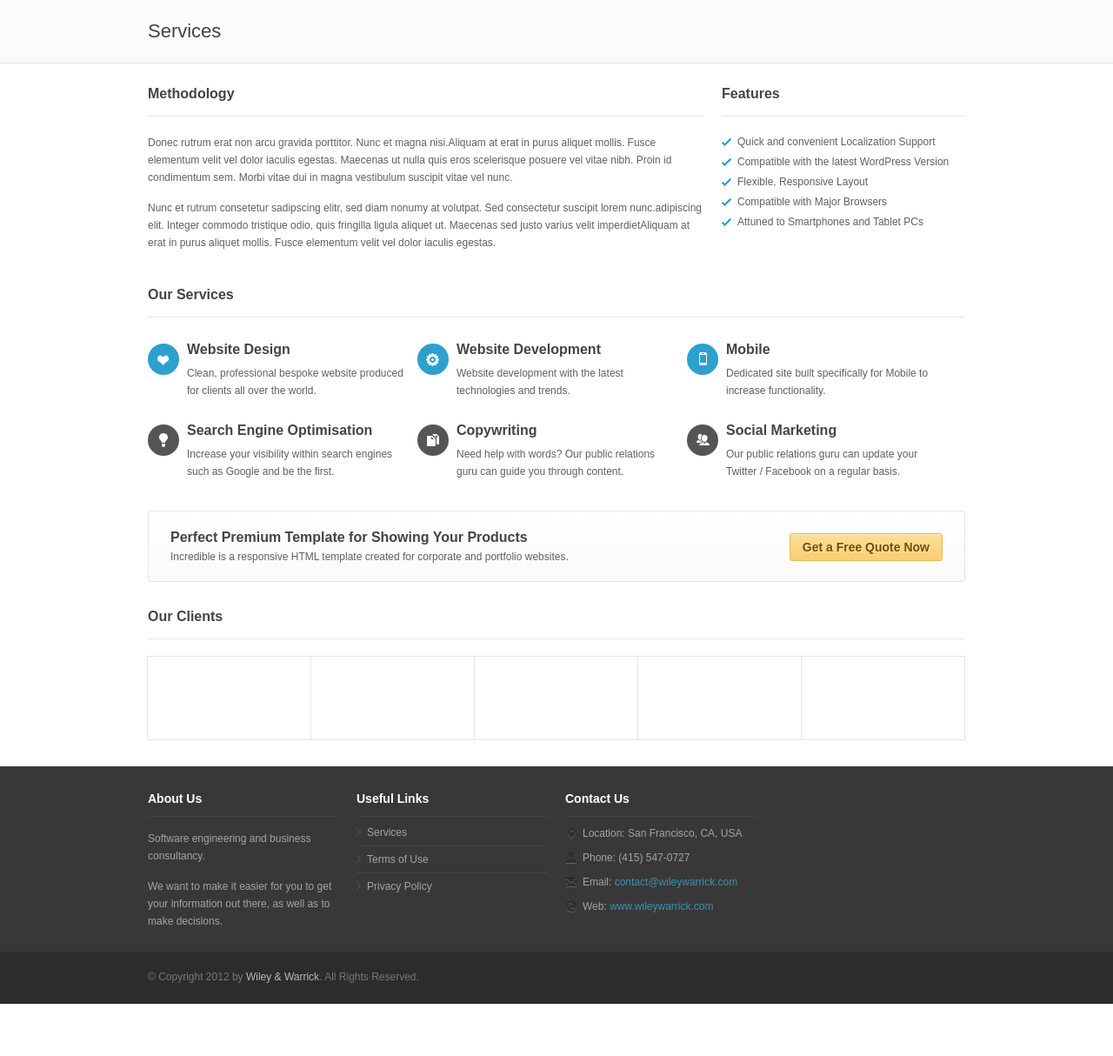
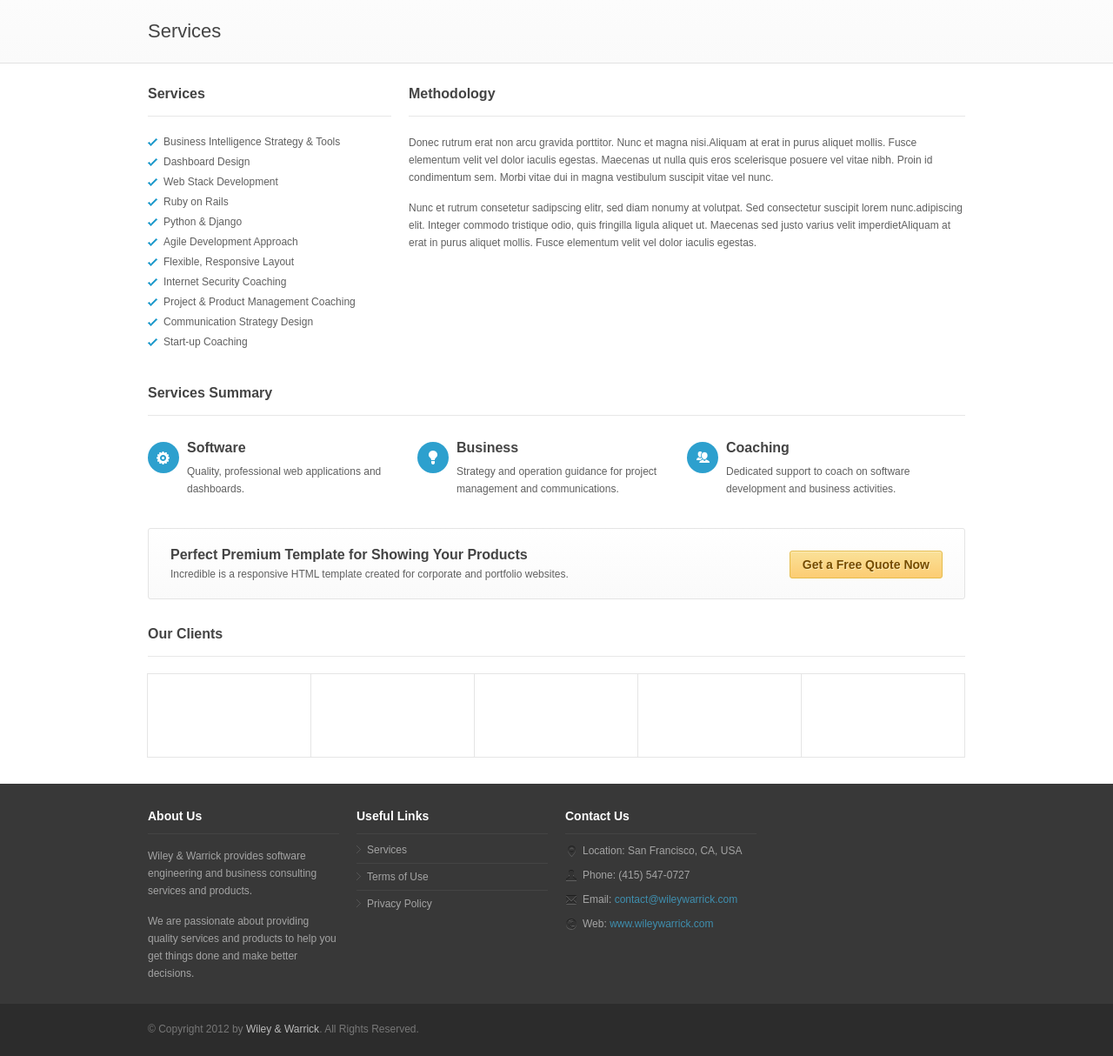
Before and after one commit to nyghtowl/Wiley, a Flask app: page /services in a window 1280 px wide. Shown: the part 80-1294 px from the top of the page at 87% size. Before the commit the page ends 1234 px from the top, so only its background shows below. Run offline with Flask 2, Linux system fonts and the light colour scheme; some libraries are stand-ins or nearby versions.

Commit message:
Created a partial of the summary services that is linked into index and services page. Updated services description page. Rearraged views to put the main ones to keep at the top.

```diff
--- a/app/templates/layout.html
+++ b/app/templates/layout.html
@@ -62,7 +62,7 @@
 							<li><a href="{{url_for('services')}}">Coaching</a></li>
 						</ul>
 					</li>
-					<li><a href="{{url_for('portfolio_2')}}">Portfolio</a>
+					<li><a href="{{url_for('portfolio_3')}}">Portfolio</a>
 						<ul>
 							<li><a href="http://github/nyghtowl">Github</a></li>
 						</ul>
@@ -92,8 +92,8 @@
 		<!-- About -->
 		<div class="four columns">
 			<h5>About Us</h5>
-			<p>Software engineering and business consultancy.</p>
-			<p>We want to make it easier for you to get your information out there, as well as to make decisions.</p>
+			<p>Wiley & Warrick provides software engineering and business consulting services and products.</p>
+			<p>We are passionate about providing quality services and products to help you get things done and make better decisions.</p>
 		</div>
 
 		<!-- Useful Links -->
--- /dev/null
+++ b/app/templates/service_summary_partial.html
@@ -0,0 +1,38 @@
+<!-- Service Summary Partial -->
+
+
+		<!-- Icon Box Start -->
+		<div class="one-third column alpha">
+			<div class="feature">
+				<div class="feature-circle blue"><img src="./static/images/features_ico_02.png" alt="" /></div>
+				<div class="feature-description">
+					<h4>Software</h4>
+					<p>Quality, professional web applications and dashboards.</p>
+				</div>
+			</div>
+		</div>
+		<!-- Icon Box End -->
+
+		<!-- Icon Box Start -->
+		<div class="one-third column alpha">
+			<div class="feature">
+				<div class="feature-circle blue"><img src="./static/images/features_ico_04.png" alt="" /></div>
+				<div class="feature-description">
+					<h4>Business</h4>
+					<p>Strategy and operation guidance for project management and communications.</p>
+				</div>
+			</div>
+		</div>
+		<!-- Icon Box End -->
+
+		<!-- Icon Box Start -->
+		<div class="one-third column alpha">
+			<div class="feature">
+				<div class="feature-circle blue"><img src="./static/images/features_ico_06.png" alt="" /></div>
+				<div class="feature-description">
+					<h4>Coaching</h4>
+					<p>Dedicated support to coach on software development and business activities.</p>
+				</div>
+			</div>
+		</div>
+		<!-- Icon Box End -->
--- a/app/templates/services.html
+++ b/app/templates/services.html
@@ -20,105 +20,43 @@
 <div class="container">
 
 	<!-- Standard Structure -->
+
+	<div class="five columns">
+		<h4 class="headline">Services</h4>
+		<p>
+
+		<ul class="check_list">
+			<li>Business Intelligence Strategy & Tools</li>
+			<li>Dashboard Design</li>
+			<li>Web Stack Development</li>
+				<ul>
+					<li>Ruby on Rails</li>
+					<li>Python & Django</li>
+					<li>Agile Development Approach</li>
+					<li>Flexible, Responsive Layout</li>
+				</ul>
+			<li>Internet Security Coaching</li>
+			<li>Project & Product Management Coaching</li>
+			<li>Communication Strategy Design</li>
+			<li>Start-up Coaching</li>
+		</ul>
+		</p>
+	</div>
+
 	<div class="eleven columns">
 		<h4 class="headline">Methodology</h4>
 		<p>Donec rutrum erat non arcu gravida porttitor. Nunc et magna nisi.Aliquam at erat in purus aliquet mollis. Fusce elementum velit vel dolor iaculis egestas. Maecenas ut nulla quis eros scelerisque posuere vel vitae nibh. Proin id condimentum sem. Morbi vitae dui in magna vestibulum suscipit vitae vel nunc. </p>
 		<p>Nunc et rutrum consetetur sadipscing elitr, sed diam nonumy at volutpat. Sed consectetur suscipit lorem nunc.adipiscing elit. Integer commodo tristique odio, quis fringilla ligula aliquet ut. Maecenas sed justo varius velit imperdietAliquam at erat in purus aliquet mollis. Fusce elementum velit vel dolor iaculis egestas.</p>
 	</div>
 
-	<div class="five columns">
-		<h4 class="headline">Features</h4>
-		<p>
 
-		<ul class="check_list">
-			<li>Quick and convenient Localization Support</li>
-			<li>Compatible with the latest WordPress Version</li>
-			<li>Flexible, Responsive Layout</li>
-			<li>Compatible with Major Browsers</li>
-			<li>Attuned to Smartphones and Tablet PCs</li>
-		</ul>
-		</p>
-	</div>
 	<!-- Standard Structure End -->
 
+	<div class="sixteen columns">
+		<h4 class="headline">Services Summary</h4>
+		{% include 'service_summary_partial.html' %}
 
-	<div class="sixteen columns">
-		<h4 class="headline">Our Services</h4>
-		<!-- Icon Box Start -->
-		<div class="one-third column alpha">
-			<div class="feature">
-				<div class="feature-circle blue"><img src="./static/images/features_ico_01.png" alt="" /></div>
-				<div class="feature-description">
-					<h4>Website Design</h4>
-					<p>Clean, professional bespoke website produced for clients all over the world.</p>
-				</div>
-			</div>
-		</div>
-		<!-- Icon Box End -->
-
-		<!-- Icon Box Start -->
-		<div class="one-third column alpha">
-			<div class="feature">
-				<div class="feature-circle blue"><img src="./static/images/features_ico_02.png" alt="" /></div>
-				<div class="feature-description">
-					<h4>Website Development </h4>
-					<p>Website development with the latest technologies and trends.</p>
-				</div>
-			</div>
-		</div>
-		<!-- Icon Box End -->
-
-		<!-- Icon Box Start -->
-		<div class="one-third column alpha">
-			<div class="feature">
-				<div class="feature-circle blue"><img src="./static/images/features_ico_03.png" alt="" /></div>
-				<div class="feature-description">
-					<h4>Mobile</h4>
-					<p>Dedicated site built specifically for Mobile to increase functionality.</p>
-				</div>
-			</div>
-		</div>
-		<!-- Icon Box End -->
-
-		<div class="sixteen columns" style="margin: 2px;"></div>
-
-		<!-- Icon Box Start -->
-		<div class="one-third column alpha">
-			<div class="feature">
-				<div class="feature-circle gray"><img src="./static/images/features_ico_04.png" alt="" /></div>
-				<div class="feature-description">
-					<h4>Search Engine Optimisation</h4>
-					<p>Increase your visibility within search engines such as Google and be the first.</p>
-				</div>
-			</div>
-		</div>
-		<!-- Icon Box End -->
-
-		<!-- Icon Box Start -->
-		<div class="one-third column alpha">
-			<div class="feature">
-				<div class="feature-circle gray"><img src="./static/images/features_ico_05.png" alt="" /></div>
-				<div class="feature-description">
-					<h4>Copywriting</h4>
-					<p>Need help with words? Our public relations guru can guide you through content.</p>
-				</div>
-			</div>
-		</div>
-		<!-- Icon Box End -->
-
-		<!-- Icon Box Start -->
-		<div class="one-third column alpha">
-			<div class="feature">
-				<div class="feature-circle gray"><img src="./static/images/features_ico_06.png" alt="" /></div>
-				<div class="feature-description">
-					<h4>Social Marketing</h4>
-					<p>Our public relations guru can update your Twitter / Facebook on a regular basis.</p>
-				</div>
-			</div>
-		</div>
-		<!-- Icon Box End -->
 	</div>
-
 	<!--Info Box Start -->
 	<div class="sixteen columns">
 		<div class="info-box">
--- a/app/views.py
+++ b/app/views.py
@@ -18,6 +18,24 @@ def internal_error(error):
 def index():
     return render_template('index.html')
 
+@app.route('/about')
+def about():
+    return render_template('about.html')
+
+@app.route('/services')
+def services():
+    return render_template('services.html')
+
+@app.route('/portfolio_3')
+def portfolio_3():
+    return render_template('portfolio_3.html')
+
+@app.route('/contact')
+def contact():
+    return render_template('contact.html')
+
+
+
 @app.route('/index_2')
 def index_2():
     return render_template('index_2.html')
@@ -34,17 +52,10 @@ def index_4():
 def portfolio_2():
     return render_template('portfolio_2.html')
 
-@app.route('/portfolio_3')
-def portfolio_3():
-    return render_template('portfolio_3.html')
-
 @app.route('/portfolio_4')
 def portfolio_4():
     return render_template('portfolio_4.html')
 
-@app.route('/about')
-def about():
-    return render_template('about.html')
 
 @app.route('/blog')
 def blog():
@@ -54,10 +65,6 @@ def blog():
 def blog_post():
     return render_template('blog_post.html')
 
-@app.route('/contact')
-def contact():
-    return render_template('contact.html')
-
 @app.route('/full_width')
 def full_width():
     return render_template('full_width.html')
@@ -66,9 +73,6 @@ def full_width():
 def pricing_tables():
     return render_template('pricing_tables.html')
 
-@app.route('/services')
-def services():
-    return render_template('services.html')
 
 @app.route('/shortcodes')
 def shortcodes():
```
Also changed, not shown: app/templates/index.html (+1 -37 lines).
